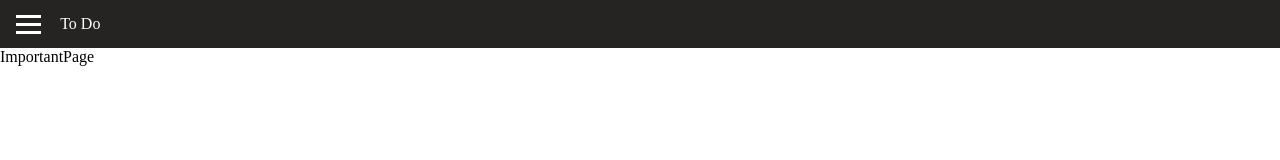
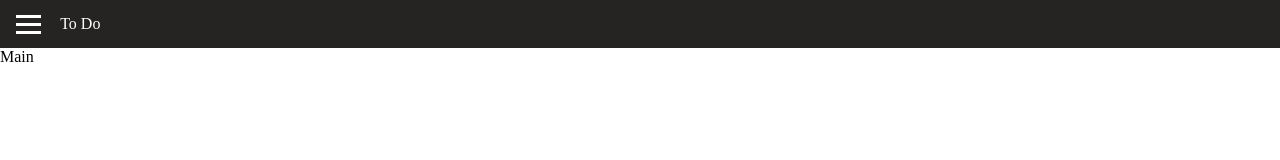
Before and after one commit to crowwan/to-do-list, a React (Create React App) app: page /important in a window 1280 px wide. Shown: the top 160 px of the page. Built offline with nearby package versions, Linux system fonts and the light colour scheme.

Commit message:
feat: Main 컴포넌트 연결

```diff
--- a/src/pages/ImportantPage.jsx
+++ b/src/pages/ImportantPage.jsx
@@ -1,7 +1,7 @@
 import React from "react";
-
+import Main from "../layouts/Main";
 function ImportantPage() {
-  return <div>ImportantPage</div>;
+  return <Main title="중요" />;
 }
 
 export default ImportantPage;
--- a/src/pages/PlannedPage.jsx
+++ b/src/pages/PlannedPage.jsx
@@ -1,7 +1,7 @@
 import React from "react";
-
+import Main from "../layouts/Main";
 function PlannedPage() {
-  return <div>PlannedPage</div>;
+  return <Main title="계획된 일" />;
 }
 
 export default PlannedPage;
--- a/src/pages/TodayPage.jsx
+++ b/src/pages/TodayPage.jsx
@@ -1,7 +1,7 @@
-import React from "react";
+import Main from "../layouts/Main";
 
 function TodayPage() {
-  return <div>TodayPage</div>;
+  return <Main title="오늘 할 일" />;
 }
 
 export default TodayPage;
```
